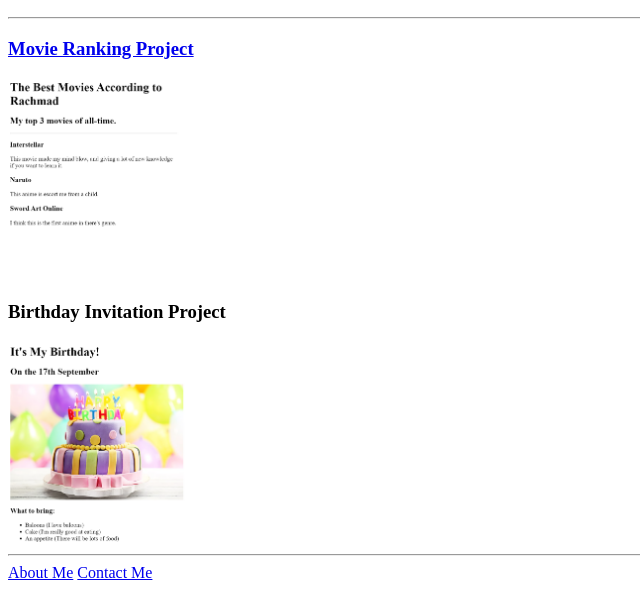
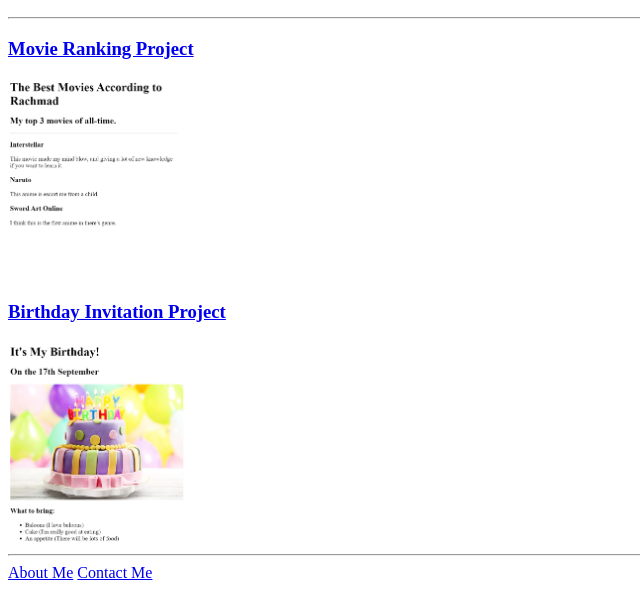
Before and after one commit to rachmadsyarifh/HTML_Basic, a plain HTML site: page index.html in a window 1280 px wide. Shown: the part 110-726 px from the top of the page, without its empty margins (0-640 px from the left). Drawn offline with Linux system fonts and the light colour scheme.

Commit message:
fixing birthday invitation link

```diff
--- a/index.html
+++ b/index.html
@@ -15,7 +15,9 @@
       height="200"
       alt="screenshots of movie-ranking page"
     />
-    <h3><a>Birthday Invitation Project</a></h3>
+    <h3>
+      <a href="./public/birthday-invite.html">Birthday Invitation Project</a>
+    </h3>
     <img
       src="./assets/images/birthday-invite.png"
       height="200"
```
